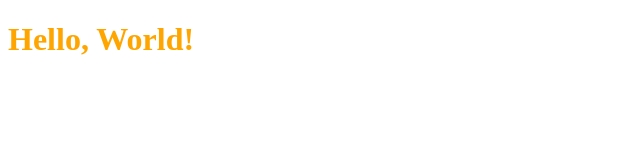
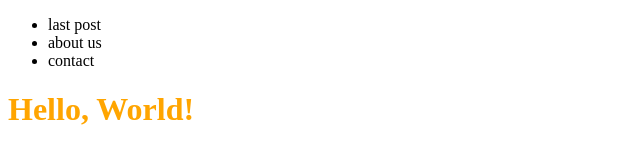
Before and after one commit to EliUrrego/hello-world, a plain HTML site: page index.html in a window 1280 px wide. Shown: the whole page, without its empty margins (0-640 px from the left). Drawn offline with Linux system fonts and the light colour scheme.

Commit message:
add navbar

```diff
--- a/index.html
+++ b/index.html
@@ -7,6 +7,14 @@
     <title>Hello, World!</title>
 </head>
 <body>
+    <nav>
+        <ul>
+            <li>last post</li>
+            <li>about us</li>
+            <li>contact</li>
+        </ul>
+
+    </nav>
  <h1 style="color:orange;">Hello, World!</h1>
 </body>
 </html>
```
